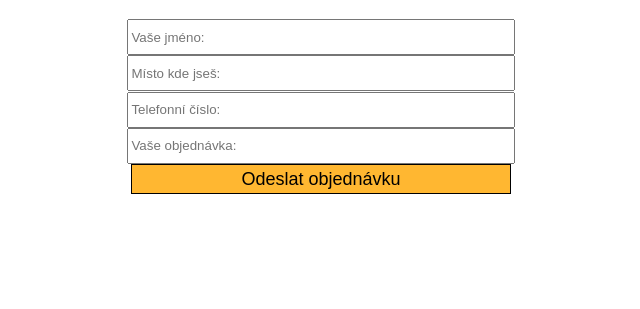
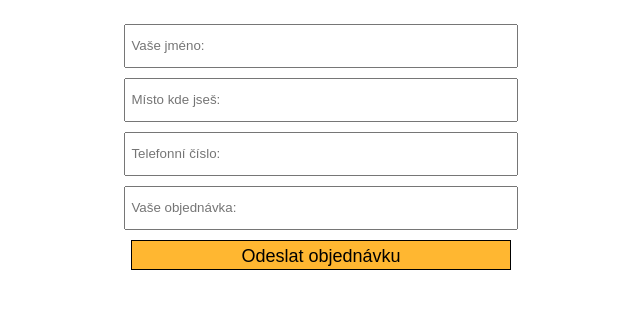
Before and after one commit to monolpay/cajapaja, a plain HTML site: page index.html in a window 1280 px wide. Shown: the part 61-370 px from the top of the page, without its empty margins (319-959 px from the left). Drawn offline with Linux system fonts and the light colour scheme.

Commit message:
lil experiemnts

```diff
--- a/style.css
+++ b/style.css
@@ -20,7 +20,9 @@ input, textarea {
 
     width: 30%;
     height: 30px;
-    margin: 0.01%;
+    margin: 5px;
+    /* border-radius: 20px / 20px; */
+    padding: 5px;
 }
 
 textarea {
@@ -43,5 +45,6 @@ textarea {
         width: 80%;
         margin: 10px;
         height: 50px;
+
     }
 }
```
